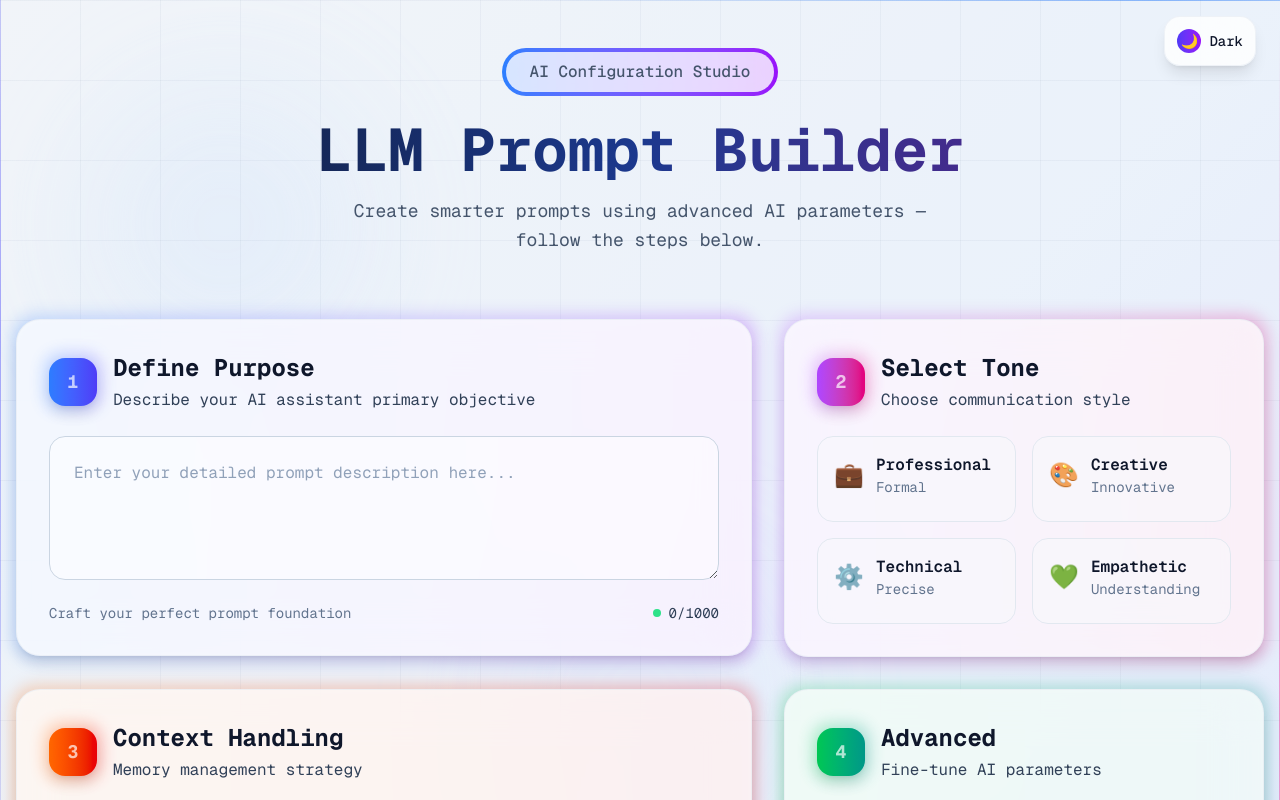
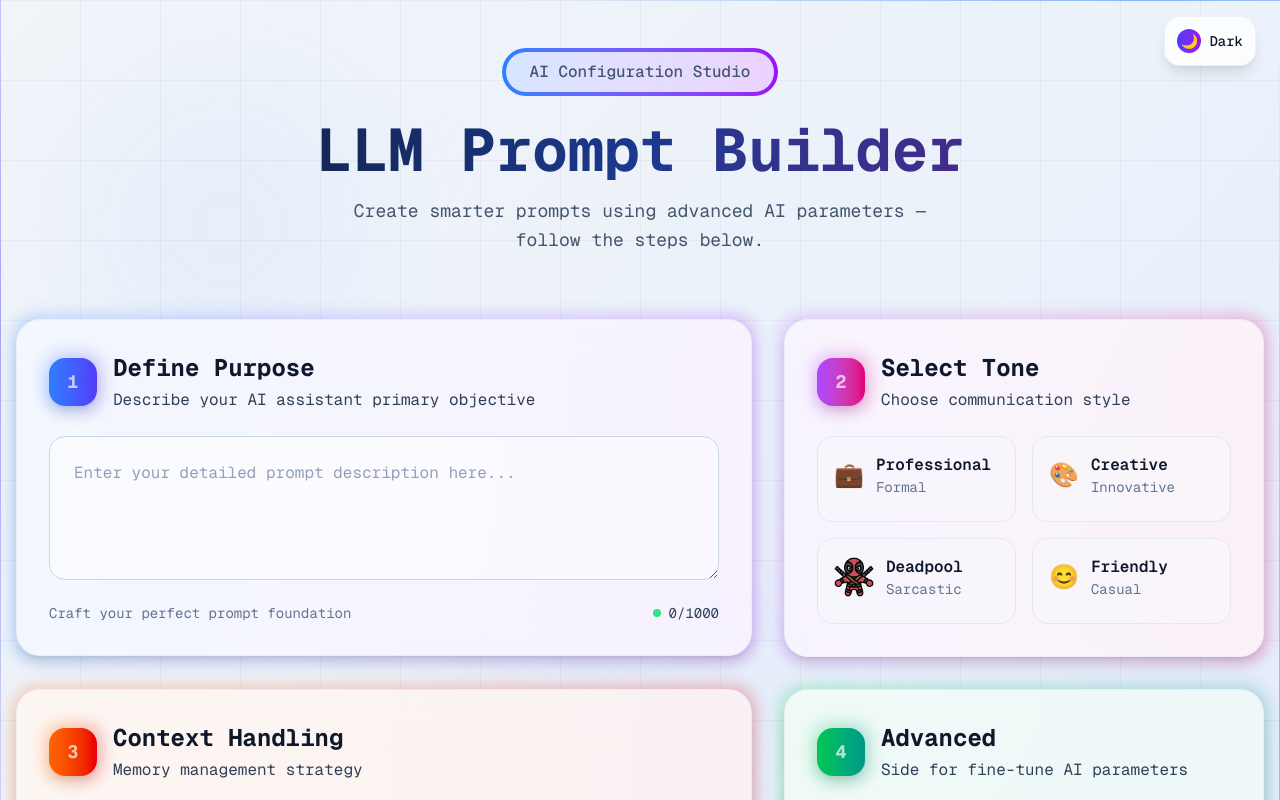
Before and after one commit to sachinbagariaofficial/prompt_managment_forntend, a Next.js app: page / in a window 1280 px wide. Shown: the top 800 px of the page. Built offline with nearby package versions, Linux system fonts and the light colour scheme.

Commit message:
add the tone parameter

```diff
--- a/src/app/components/AdvancedControls.tsx
+++ b/src/app/components/AdvancedControls.tsx
@@ -12,7 +12,6 @@ const AdvancedControls = ({ theme, isDarkMode }: PropsTypes) => {
   ) => {
     setPromptData((prev) => ({
       ...prev,
-      toneStep: "",
       advancedStep: {
         ...prev.advancedStep,
         [key]: Number(value),
@@ -40,7 +39,7 @@ const AdvancedControls = ({ theme, isDarkMode }: PropsTypes) => {
               Advanced
             </h2>
             <p className={`${theme.text.accent} text-sm sm:text-base`}>
-              Fine-tune AI parameters
+              Side for fine-tune AI parameters
             </p>
           </div>
         </div>
@@ -82,7 +81,7 @@ const AdvancedControls = ({ theme, isDarkMode }: PropsTypes) => {
               <div className="absolute top-0 left-0 w-full h-full rounded-full bg-gradient-to-r from-blue-400/20 to-purple-500/20 animate-pulse" />
               <input
                 type="range"
-                min={0}
+                min={0.1}
                 max={2}
                 step={0.1}
                 onChange={(e) =>
@@ -134,7 +133,7 @@ const AdvancedControls = ({ theme, isDarkMode }: PropsTypes) => {
               <div className="absolute top-0 left-0 w-full h-full rounded-full bg-gradient-to-r from-green-400/20 to-teal-500/20 animate-pulse delay-200" />
               <input
                 type="range"
-                min={0}
+                min={1}
                 max={10}
                 step={1}
                 value={promptData.advancedStep.topK}
@@ -182,7 +181,7 @@ const AdvancedControls = ({ theme, isDarkMode }: PropsTypes) => {
               <div className="absolute top-0 left-0 w-full h-full rounded-full bg-gradient-to-r from-purple-400/20 to-pink-500/20 animate-pulse delay-400" />
               <input
                 type="range"
-                min={0}
+                min={0.01}
                 max={1}
                 step={0.01}
                 value={promptData.advancedStep.topP}
--- a/src/app/components/PromptPreview.tsx
+++ b/src/app/components/PromptPreview.tsx
@@ -27,6 +27,7 @@ const PromptPreview = ({ theme, isDarkMode }: PropsTypes) => {
               top_p: promptData.advancedStep.topP,
               top_k: promptData.advancedStep.topK,
               context: promptData.contextStep || "",
+              tone: promptData.toneStep,
             }),
           }
         );
--- a/src/app/components/ToneSelector.tsx
+++ b/src/app/components/ToneSelector.tsx
@@ -1,12 +1,15 @@
 import { usePrompt } from "@/context/PromptContext";
 import { PropsTypes } from "@/lib/types";
 import { tones, toneSettingsMap } from "@/lib/utils";
+import Image from "next/image";
+
+import DeadpoolIcon from "../../../public/deadpool.png";
 
 const ToneSelector = ({ theme, isDarkMode }: PropsTypes) => {
   const { promptData, setPromptData } = usePrompt();
 
   const handleTone = (
-    value: "professional" | "creative" | "technical" | "empathetic"
+    value: "professional" | "creative" | "deadpool" | "friendly"
   ) => {
     setPromptData((prev) => ({
       ...prev,
@@ -60,8 +63,8 @@ const ToneSelector = ({ theme, isDarkMode }: PropsTypes) => {
                   tone.value as
                     | "professional"
                     | "creative"
-                    | "technical"
-                    | "empathetic"
+                    | "deadpool"
+                    | "friendly"
                 )
               }
               className={`group/tone relative p-4 rounded-2xl border transition-all duration-300 cursor-pointer ${
@@ -75,7 +78,19 @@ const ToneSelector = ({ theme, isDarkMode }: PropsTypes) => {
               }`}
             >
               <div className="flex items-center gap-3 mb-2">
-                <span className="text-2xl">{tone.icon}</span>
+                <span className="text-2xl">
+                  {tone.value === "deadpool" ? (
+                    <Image
+                      src={DeadpoolIcon}
+                      alt="Deadpool Icon"
+                      width={40}
+                      height={40}
+                      className="inline-block"
+                    />
+                  ) : (
+                    tone.icon
+                  )}
+                </span>
                 <div>
                   <div className={`${theme.text.primary} font-semibold`}>
                     {tone.label}
--- a/src/lib/utils.ts
+++ b/src/lib/utils.ts
@@ -58,19 +58,19 @@ export const tones = [
     },
     {
         key: 2,
-        value: "technical",
-        label: "Technical",
-        desc: "Precise",
-        icon: "⚙️",
+        value: "deadpool",
+        label: "Deadpool",
+        desc: "Sarcastic",
+        icon: "",
         color: "from-green-500 to-teal-500",
     },
     {
         key: 3,
-        value: "empathetic",
-        label: "Empathetic",
-        desc: "Understanding",
-        icon: "💚",
-        color: "from-rose-500 to-orange-500",
+        value: "friendly",
+        label: "Friendly",
+        desc: "Casual",
+        icon: "😊",
+        color: "from-yellow-400 to-pink-400",
     },
 ];
 
@@ -98,8 +98,8 @@ export const contextMethods = [
 
 
 export const toneSettingsMap = {
-    professional: { temperature: 0.3, topK: 1, topP: 0.4 },
+    professional: { temperature: 0.2, topK: 1, topP: 0.4 },
     creative: { temperature: 0.8, topK: 10, topP: 0.9 },
-    technical: { temperature: 0.2, topK: 2, topP: 0.5 },
-    empathetic: { temperature: 0.6, topK: 5, topP: 0.7 },
+    deadpool: { temperature: 0.95, topK: 10, topP: 0.95 },
+    friendly: { temperature: 0.7, topK: 6, topP: 0.75 },
 };
```
Also changed, not shown: public/deadpool.png (added).
